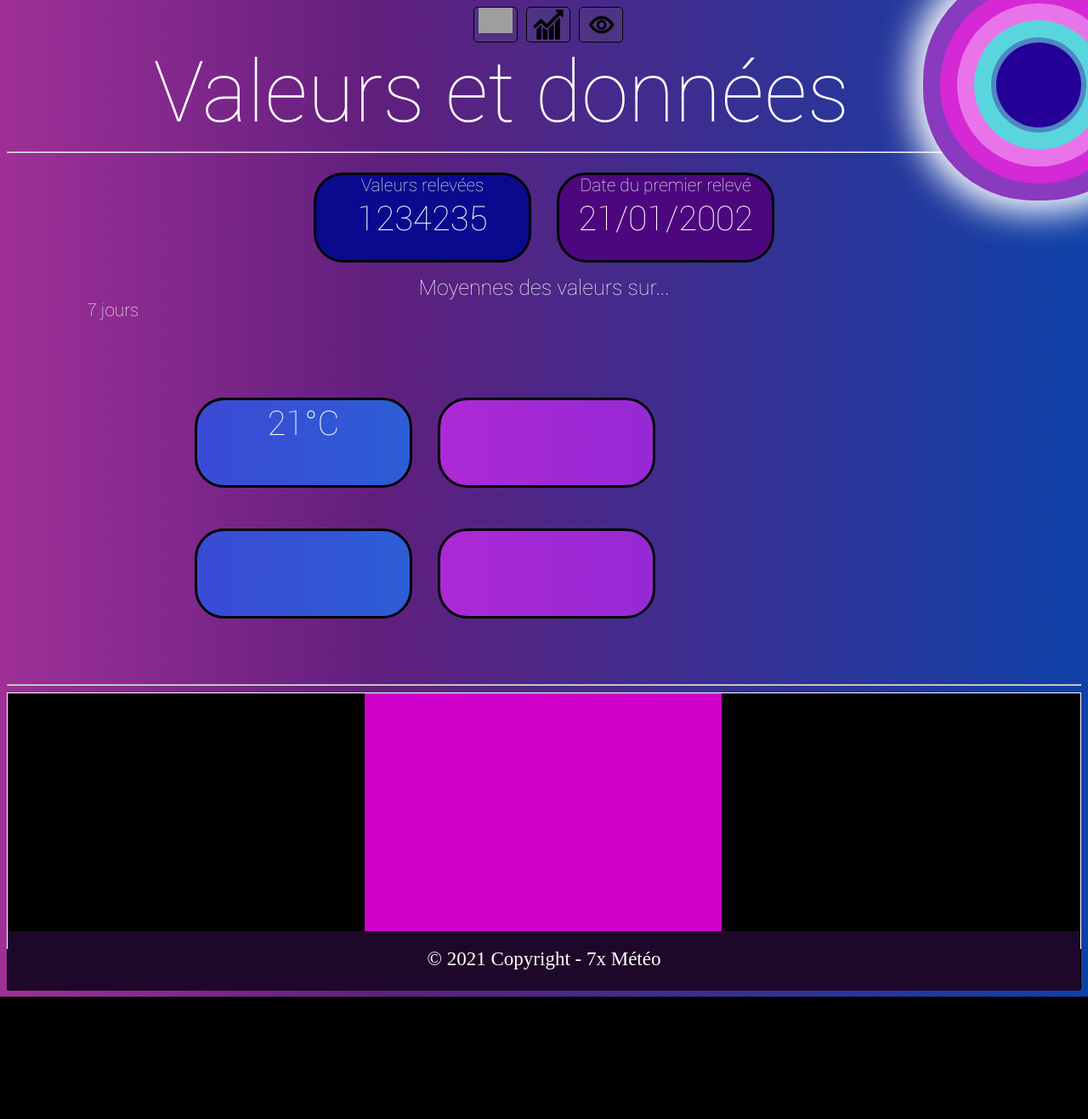
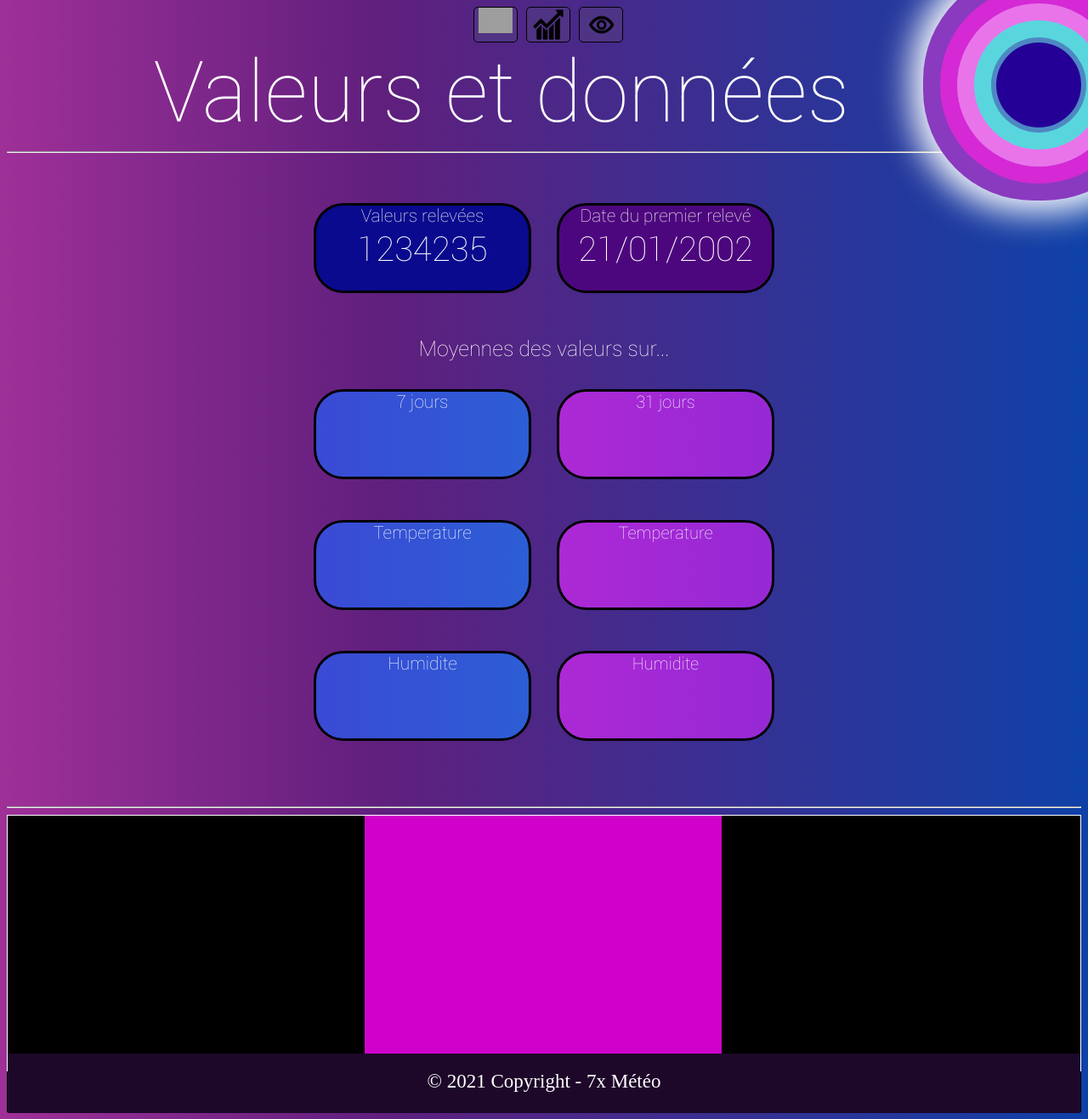
Before and after one commit to theoelsti/MicroProjet, a PHP site: page /median.php in a window 1280 px wide. Shown: the whole page at 85% size. Before the commit the page ends 1173 px from the top, so only its background shows below. Run offline with PHP 8.4, Linux system fonts and the light colour scheme; data that the repository does not hold is empty; grey boxes are pictures that could not be loaded.

Commit message:
changed median.php

```diff
--- a/RaspBerry/SiteWeb/median.php
+++ b/RaspBerry/SiteWeb/median.php
@@ -57,6 +57,7 @@
 
 <hr>
 
+<br><br>
 
 </div>
 <div class="buttonX">
@@ -72,30 +73,34 @@
     </div>
 </div>
 
+<br><br>
 
 <div class="texte3">
     Moyennes des valeurs sur...
 </div>
 
+<br>
 
-<div class="scale">7 jours</div>
-
+<div class="buttonX">
+    <div class ="buttonXpos">
+        </div>
+        <div id="humday"  class="values-container temperature" > 7 jours</div>
+        <div id="resday"  class="values-container humidity" > 31 jours</div>
+    </div>
+</div>
+<br>
 <div class="buttonY">
     <div class ="buttonYpos">
-        <div id="tempday" class="values-container temperature" >
-
-            <div class="number-container">21°C </div>
         </div>
-        <div id="humday"  class="values-container humidity" > </div>
-        <div id="resday"  class="values-container feel" > </div>
+        <div id="humday"  class="values-container temperature" > Temperature</div>
+        <div id="resday"  class="values-container humidity" > Temperature</div>
     </div>
 </div>
 <br>
 <div class="buttonW">
     <div class ="buttonYpos">
-        <div  id="tempweek" class="values-container temperature"> </div>
-        <div  id="humweek"  class="values-container humidity" > </div>
-        <div  id="resweek"  class="values-container feel" > </div>
+        <div  id="tempweek" class="values-container temperature"> Humidite</div>
+        <div  id="humweek"  class="values-container humidity" > Humidite</div>
     </div>
 </div>
 
@@ -237,6 +242,7 @@ function day(){
 day();
 getTotalValues()
 ?>
+
     </script>
 
 
```
